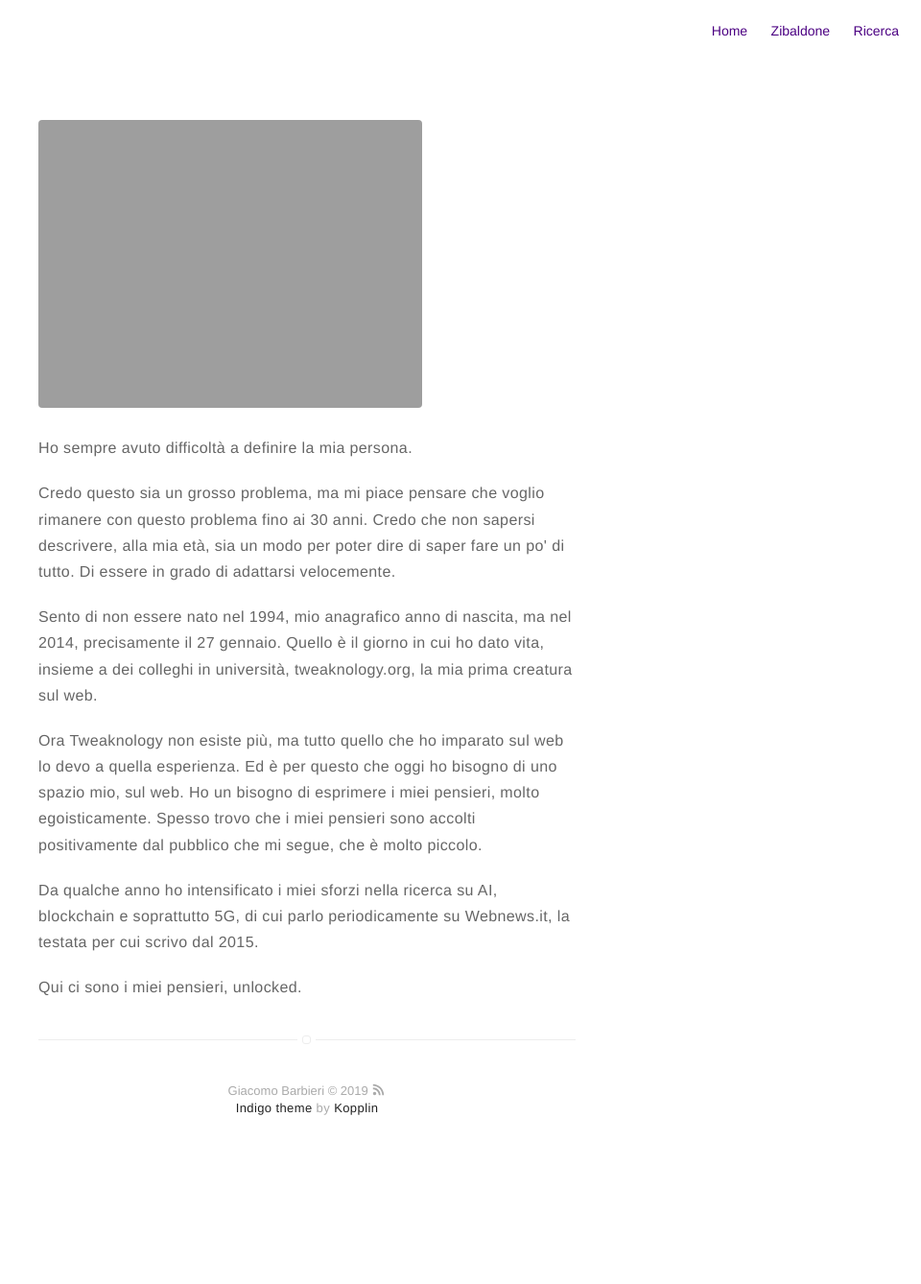
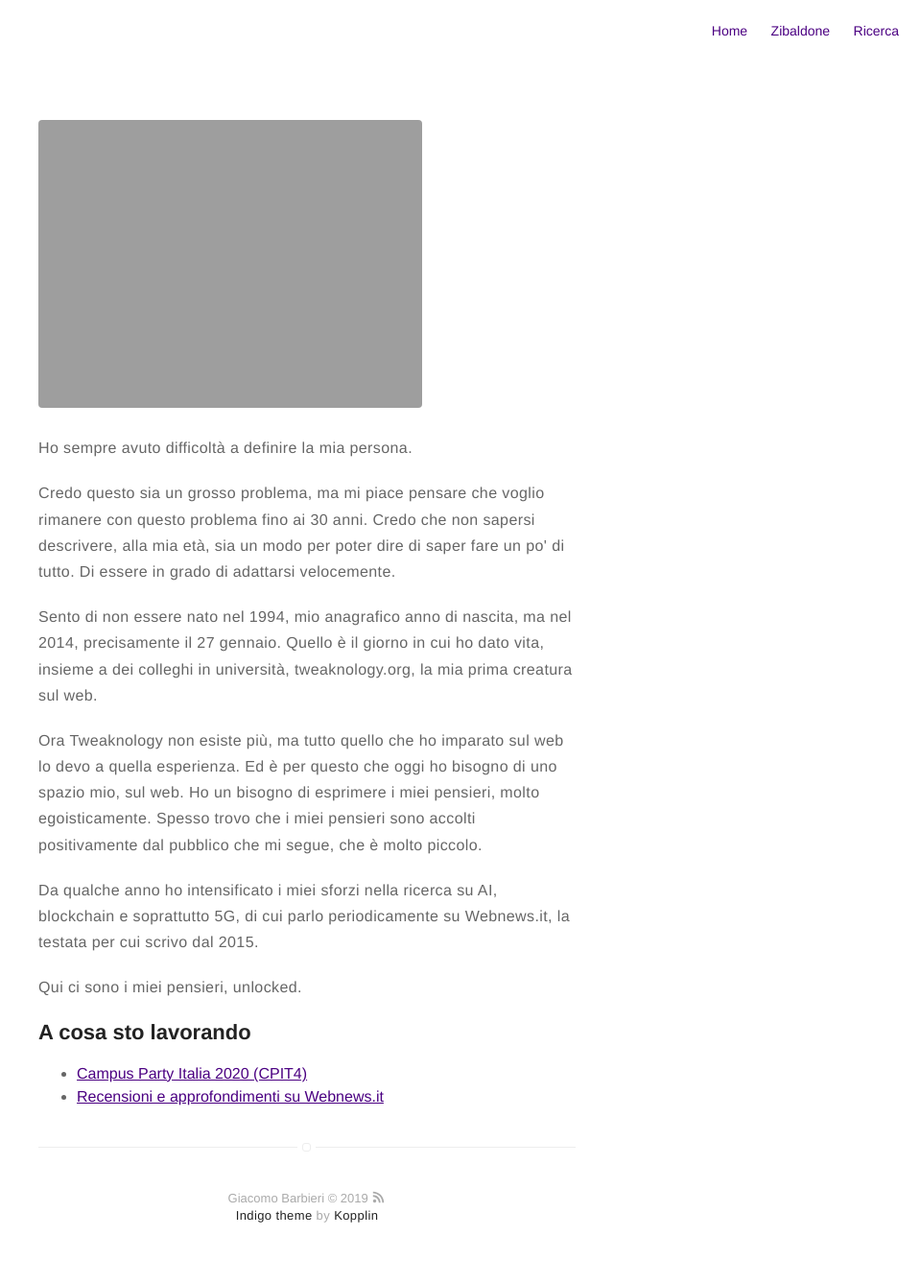
Before and after one commit to iJaack/Jaack, a Jekyll site: the page built from chisono.md, in a window 1280 px wide. Shown: the whole page at 96% size, without its empty margins (320-1280 px from the left). Built offline with Jekyll 4.4.1, drawn with Linux system fonts in a browser that asks for light colours; before the commit the page ends 1226 px from its top, so only the background shows below that.

Commit message:
Aggiunta dei lavori alla pagina 'Chi sono'

```diff
--- a/chisono.md
+++ b/chisono.md
@@ -15,3 +15,9 @@ layout: page
 <p>Da qualche anno ho intensificato i miei sforzi nella ricerca su AI, blockchain e soprattutto 5G, di cui parlo periodicamente su Webnews.it, la testata per cui scrivo dal 2015.</p>
 
 <p>Qui ci sono i miei pensieri, unlocked.</p>
+
+<h2>A cosa sto lavorando</h2>
+<ul>
+  <li><a href="https://italia.campus-party.org/community/">Campus Party Italia 2020 (CPIT4)</a></li>
+  <li><a href="https://www.webnews.it/author/g-barbieri/">Recensioni e approfondimenti su Webnews.it</a></li>
+</ul>
```
